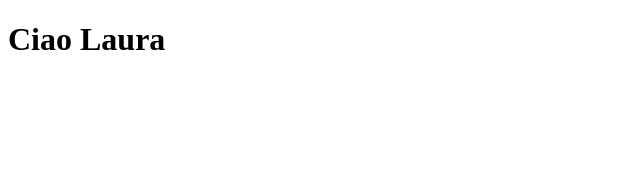
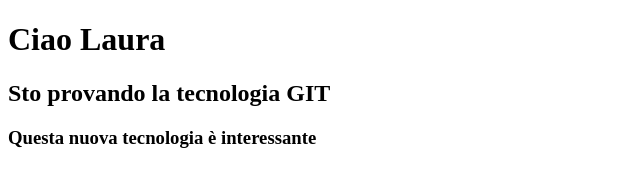
Before and after one commit to lauradecario/JAITA131, a plain HTML site: page LezioneGit/index.html in a window 1280 px wide. Shown: the whole page, without its empty margins (0-640 px from the left). Drawn offline with Linux system fonts and the light colour scheme.

Commit message:
update index

```diff
--- a/LezioneGit/index.html
+++ b/LezioneGit/index.html
@@ -7,6 +7,8 @@
 </head>
 <body>
     <h1> Ciao Laura </h1>
+    <h2>Sto provando la tecnologia GIT</h2>
+    <h3>Questa nuova tecnologia è interessante</h3>
 
     <script src="./js/script01.js"></script>
 </body>
```
